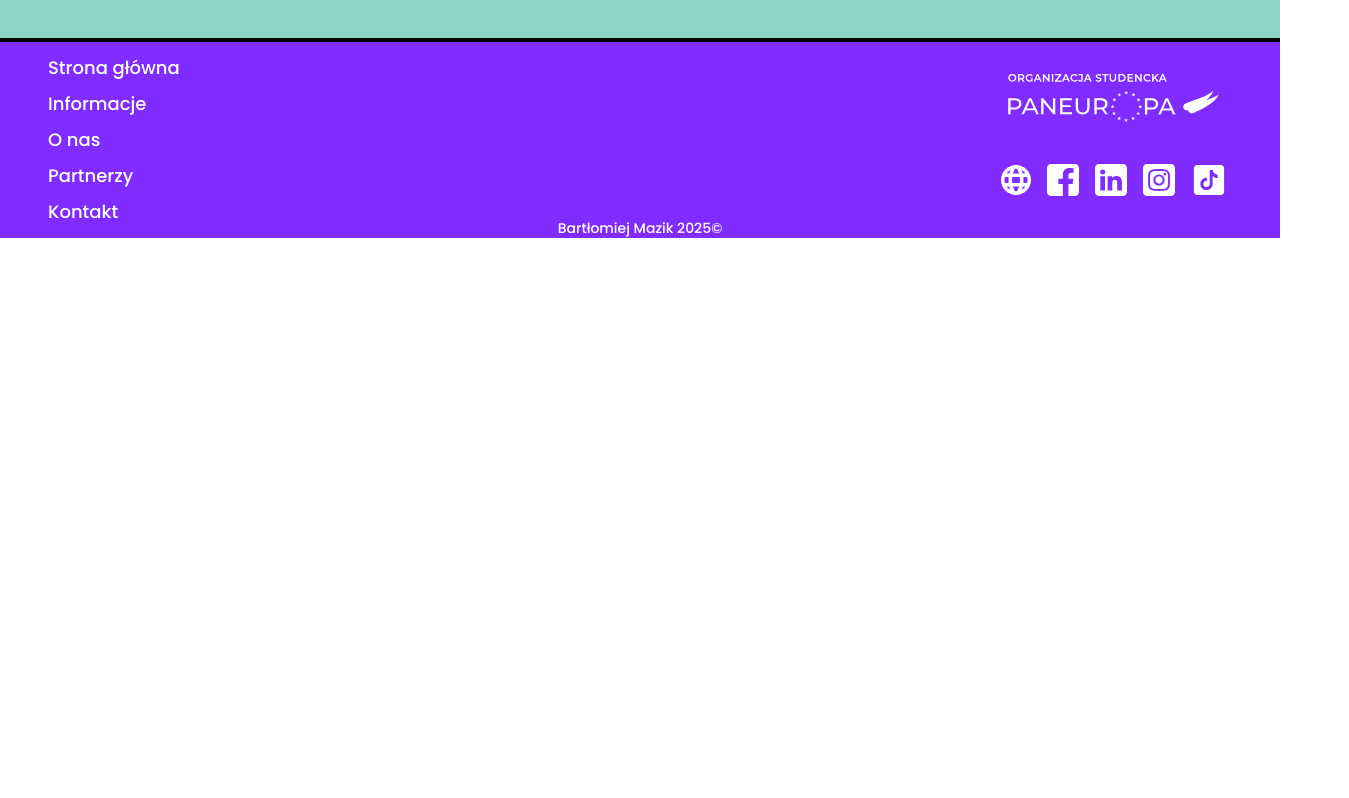
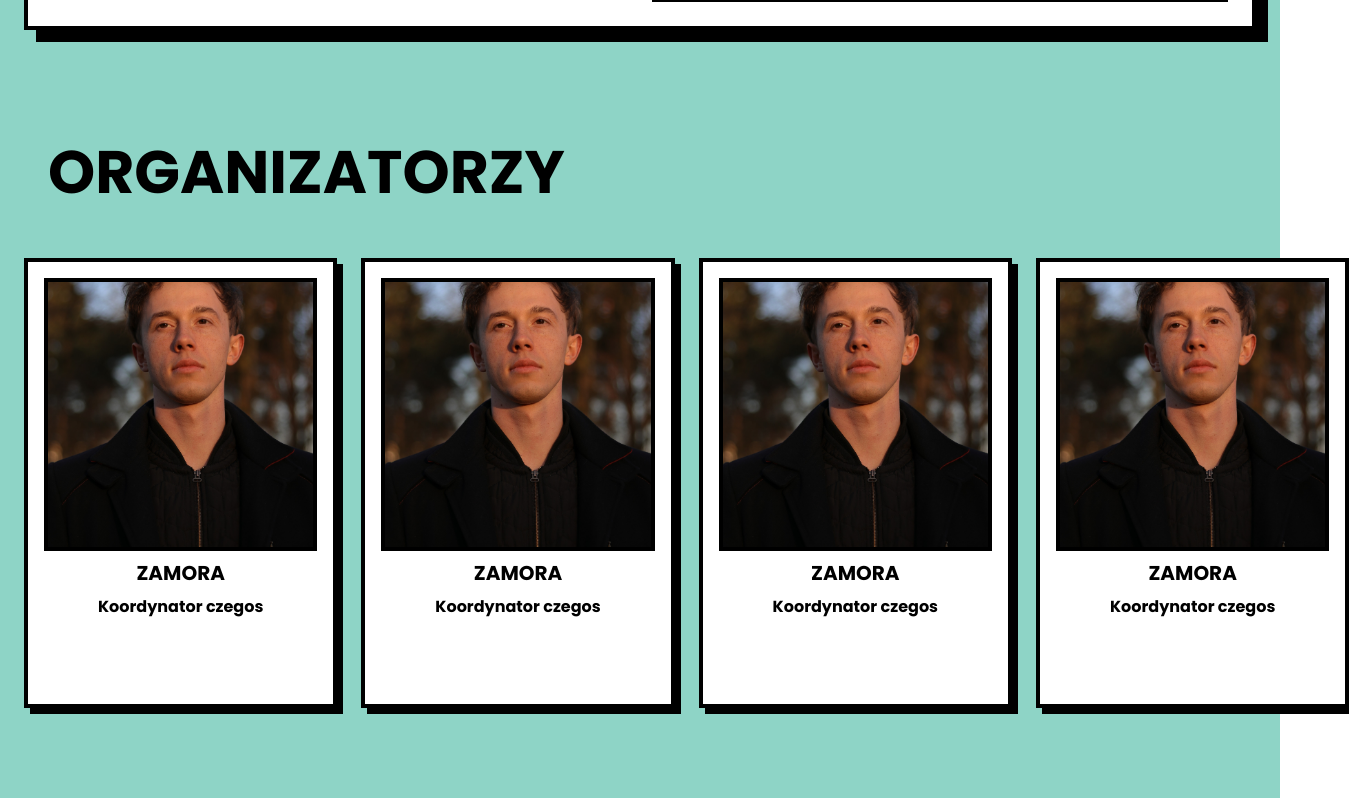
Before and after one commit to bartekmazik/letsbrickitdown, a Next.js app: page /onas in a window 1280 px wide. Shown: the part 762-1560 px from the top of the page, 1349 px wide, since content can reach past the window. Before the commit the page ends 1000 px from the top, so only its background shows below. Built offline with nearby package versions, Linux system fonts and the light colour scheme.

Commit message:
aboutus part 2

```diff
--- a/app/onas/page.tsx
+++ b/app/onas/page.tsx
@@ -2,13 +2,43 @@ import React from "react";
 import Button from "../components/button";
 import Image from "next/image";
 
-const Organisators = () => {};
+const Organisator = () => {
+  return (
+    <div className="h-3/4 bg-white w-full drop-shadow-small text-black border-4 border-blackprimary flex flex-col items-center gap-2 p-4">
+      <div className="w-full h-2/3 relative aspect-square border-4">
+        <Image
+          src="/zamora.jpg"
+          fill
+          alt="organisator"
+          className="object-cover"
+        />
+      </div>
+      <h3 className="text-xl">ZAMORA</h3>
+      <p>Koordynator czegos</p>
+    </div>
+  );
+};
+
+const Organisators = () => {
+  return (
+    <div className="px-6 h-screen flex flex-col gap-4">
+      {" "}
+      <h1 className="text-6xl text-black pb-10 px-6 pt-6">ORGANIZATORZY</h1>
+      <div className="flex flex-row justify-between w-full gap-6 h-3/4">
+        <Organisator />
+        <Organisator />
+        <Organisator />
+        <Organisator />
+      </div>
+    </div>
+  );
+};
 
 const AboutUs = () => {
   return (
-    <section className="pt-[10vh] bg-greenprimary h-screen ">
+    <section className="pt-[10vh] bg-greenprimary min-h-screen ">
       {" "}
-      <div className="p-6 h-full">
+      <div className="p-6 h-screen">
         <h1 className="text-6xl text-black pb-10 px-6 pt-6">O ORGANIZACJI</h1>
         <div className="h-3/4 w-full drop-shadow-big bg-white border-4 border-blackprimary flex flex-row justify-between gap-6 p-6 text-black">
           <div className="flex flex-col gap-6 w-1/2">
@@ -40,6 +70,7 @@ const AboutUs = () => {
           </div>
         </div>
       </div>
+      <Organisators />
     </section>
   );
 };
```
